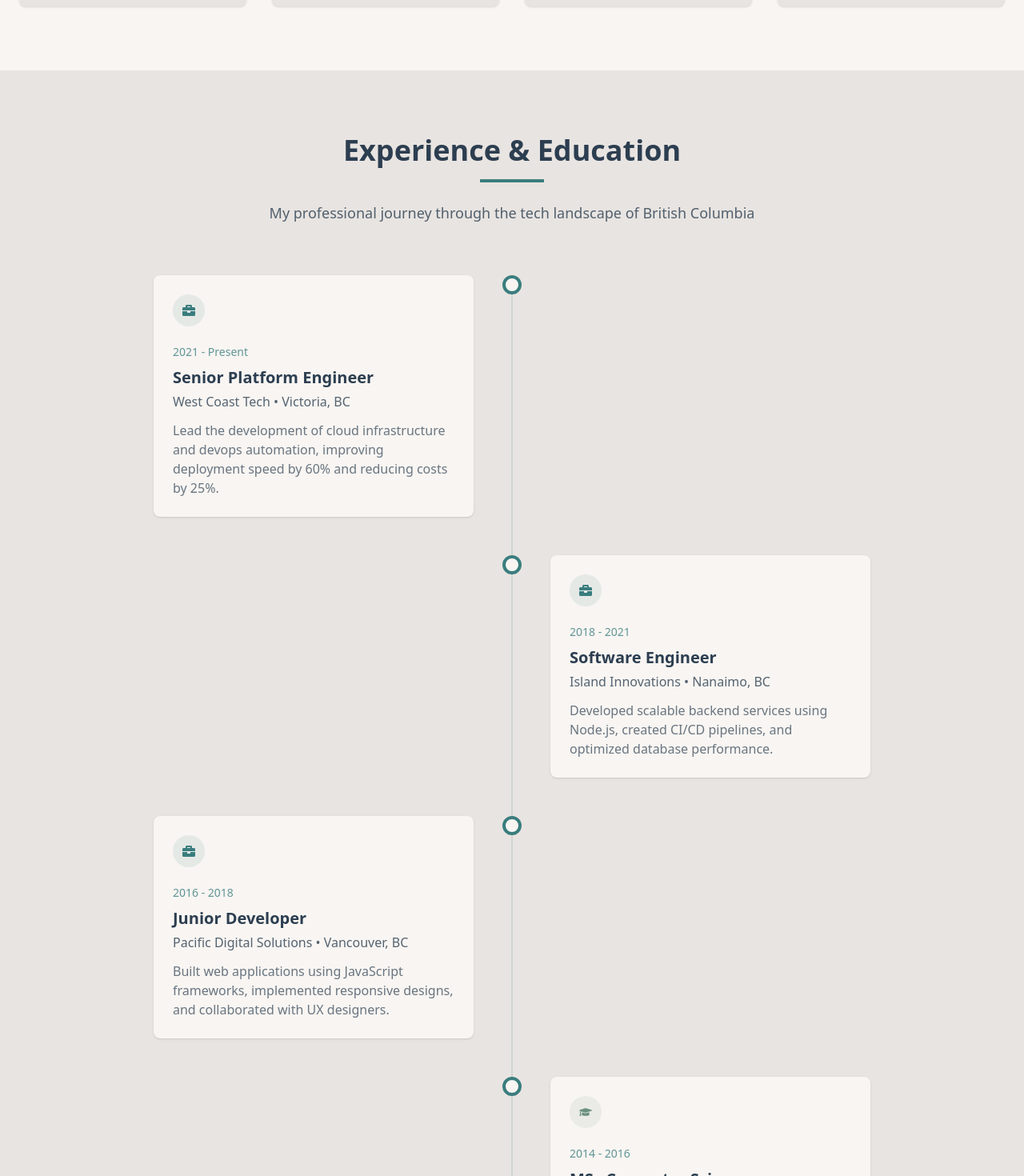
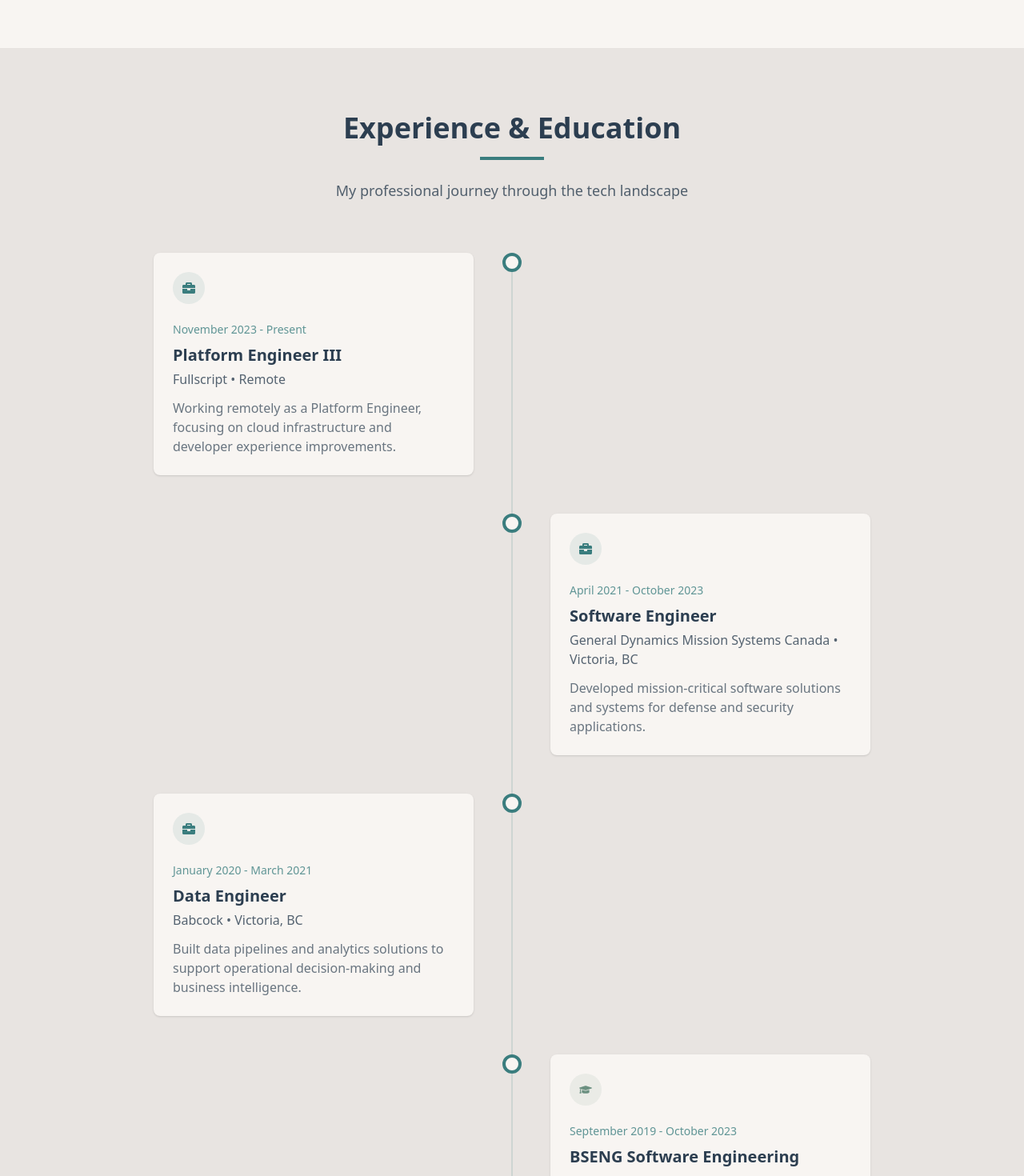
Before and after one commit to jakecomp/JakobPortfolio, a Next.js app: page / in a window 1280 px wide. Shown: the part 1330-2800 px from the top of the page at 80% size. Built offline with nearby package versions, Linux system fonts and the light colour scheme.

Commit message:
update exp and about me sections

```diff
--- a/src/components/home/About.tsx
+++ b/src/components/home/About.tsx
@@ -46,9 +46,7 @@ const About = () => {
             variants={fadeInUp}
             className="text-lg text-foreground/80"
           >
-            I'm a passionate engineer with a love for building scalable systems and elegant solutions.
-            Based on Vancouver Island, I bring a west coast perspective to software development—calm,
-            thoughtful, and connected to nature.
+            I'm a passionate engineer with a love for building scalable systems and reliable solutions. I live in beautiful Vancouver Island, and I love creating tools that spark joy for developers.
           </motion.p>
         </motion.div>
 
--- a/src/components/home/Experience.tsx
+++ b/src/components/home/Experience.tsx
@@ -7,47 +7,38 @@ const experiences = [
   {
     id: 1,
     type: 'work',
-    title: 'Senior Platform Engineer',
-    company: 'West Coast Tech',
-    location: 'Victoria, BC',
-    period: '2021 - Present',
-    description: 'Lead the development of cloud infrastructure and devops automation, improving deployment speed by 60% and reducing costs by 25%.'
+    title: 'Platform Engineer III',
+    company: 'Fullscript',
+    location: 'Remote',
+    period: 'November 2023 - Present',
+    description: 'Working remotely as a Platform Engineer, focusing on cloud infrastructure and developer experience improvements.'
   },
   {
     id: 2,
     type: 'work',
     title: 'Software Engineer',
-    company: 'Island Innovations',
-    location: 'Nanaimo, BC',
-    period: '2018 - 2021',
-    description: 'Developed scalable backend services using Node.js, created CI/CD pipelines, and optimized database performance.'
+    company: 'General Dynamics Mission Systems Canada',
+    location: 'Victoria, BC',
+    period: 'April 2021 - October 2023',
+    description: 'Developed mission-critical software solutions and systems for defense and security applications.'
   },
   {
     id: 3,
     type: 'work',
-    title: 'Junior Developer',
-    company: 'Pacific Digital Solutions',
-    location: 'Vancouver, BC',
-    period: '2016 - 2018',
-    description: 'Built web applications using JavaScript frameworks, implemented responsive designs, and collaborated with UX designers.'
+    title: 'Data Engineer',
+    company: 'Babcock',
+    location: 'Victoria, BC',
+    period: 'January 2020 - March 2021',
+    description: 'Built data pipelines and analytics solutions to support operational decision-making and business intelligence.'
   },
   {
     id: 4,
     type: 'education',
-    title: 'MSc Computer Science',
+    title: 'BSENG Software Engineering',
     company: 'University of Victoria',
     location: 'Victoria, BC',
-    period: '2014 - 2016',
-    description: 'Specialized in distributed systems and cloud computing. Thesis on optimizing containerized microservices deployment.'
-  },
-  {
-    id: 5,
-    type: 'education',
-    title: 'BSc Computer Science',
-    company: 'University of British Columbia',
-    location: 'Vancouver, BC',
-    period: '2010 - 2014',
-    description: 'Focus on software engineering, algorithms, and database systems. Graduated with honors.'
+    period: 'September 2019 - October 2023',
+    description: 'Earned a degree in Software Engineering with a focus on software system scalability and reliability, developing expertise in designing robust, high-performance applications.'
   }
 ];
 
@@ -94,7 +85,7 @@ const Experience = () => {
             variants={fadeInUp}
             className="text-lg text-foreground/80"
           >
-            My professional journey through the tech landscape of British Columbia
+            My professional journey through the tech landscape
           </motion.p>
         </motion.div>
 
--- a/src/components/home/Hero.tsx
+++ b/src/components/home/Hero.tsx
@@ -38,8 +38,7 @@ const Hero = () => {
           transition={{ duration: 0.5, delay: 0.2 }}
           className="text-lg md:text-xl text-white/80 max-w-2xl mx-auto mb-8"
         >
-          Building digital solutions with the calm and precision that comes from living
-          surrounded by the natural beauty of Vancouver Island.
+          Passionate engineer currently developing platform as a service tooling at Fullscript
         </motion.p>
 
         <motion.div
--- a/src/components/home/RotatingTitle.tsx
+++ b/src/components/home/RotatingTitle.tsx
@@ -8,7 +8,7 @@ const titles = [
   { text: 'Software Engineer', icon: ' </>' },
   { text: 'AI Enthusiast', icon: ' ✨' },
   { text: 'Bean Water Addict', icon: ' ☕' },
-  { text: 'Dev Tools Enthusiast', icon: ' 🔧' }
+  { text: 'Dev Tools Enthusiast', icon: ' 🛠️' }
 ];
 
 const RotatingTitle = () => {
```
